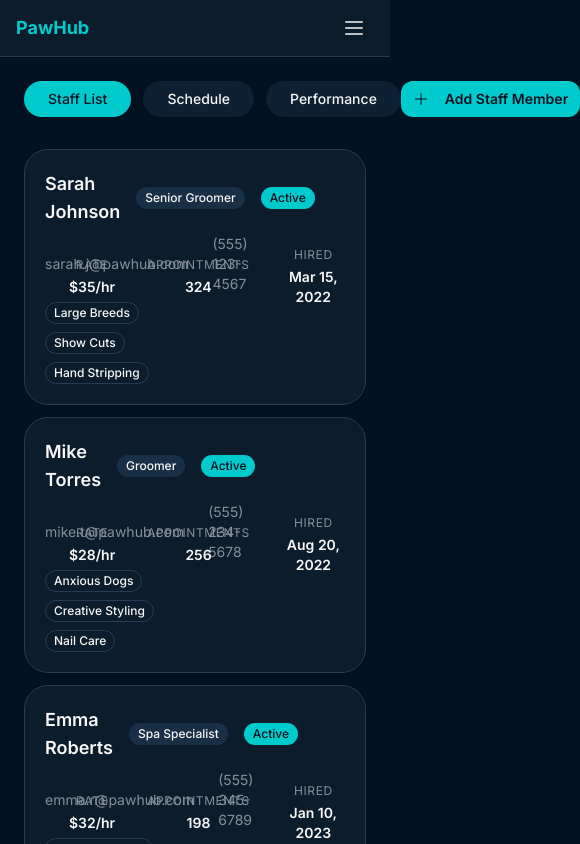
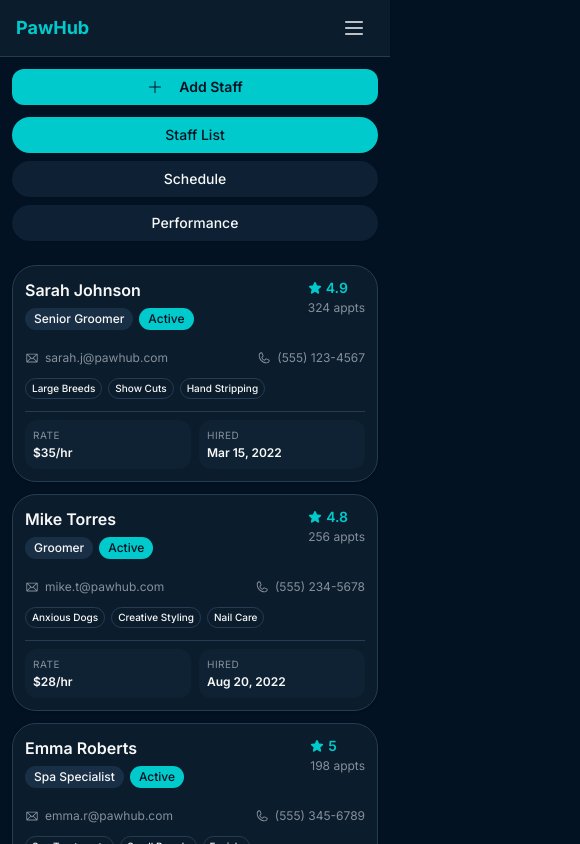
Before and after one commit to JimmysRanch/126, a React (Vite) app: page /staff in a window 390 px wide. Shown: the top 844 px of the page, 580 px wide, since content can reach past the window. Built offline with nearby package versions, Linux system fonts and the light colour scheme.

Commit message:
Generated by Spark: Create a mobile-optimized staff layout

```diff
--- a/src/pages/Staff.tsx
+++ b/src/pages/Staff.tsx
@@ -1,11 +1,12 @@
 import { useState } from 'react'
 import { useNavigate } from 'react-router-dom'
-import { Plus } from "@phosphor-icons/react"
+import { Plus, Envelope, Phone, Star } from "@phosphor-icons/react"
 import { Button } from "@/components/ui/button"
 import { Card } from "@/components/ui/card"
 import { Badge } from "@/components/ui/badge"
 import { Tabs, TabsContent, TabsList, TabsTrigger } from "@/components/ui/tabs"
 import { StaffScheduleView } from "@/components/StaffScheduleView"
+import { useIsMobile } from "@/hooks/use-mobile"
 
 const mockStaff = [
   {
@@ -78,19 +79,20 @@ const mockStaff = [
 export function Staff() {
   const navigate = useNavigate()
   const [activeTab, setActiveTab] = useState("list")
+  const isMobile = useIsMobile()
 
   return (
-    <div className="min-h-screen bg-background text-foreground p-6">
+    <div className="min-h-screen bg-background text-foreground p-3 sm:p-6">
       <div className="max-w-[1600px] mx-auto">
         <Tabs value={activeTab} onValueChange={setActiveTab} className="w-full">
-          <div className="flex items-center justify-between mb-6">
-            <div className="flex-1"></div>
+          <div className="flex flex-col sm:flex-row items-stretch sm:items-center justify-between gap-3 sm:gap-4 mb-4 sm:mb-6">
+            {!isMobile && <div className="flex-1"></div>}
 
-            <div className="flex items-center gap-3">
+            <div className={`flex ${isMobile ? 'flex-col' : 'items-center'} gap-2 sm:gap-3 ${isMobile ? 'order-2' : ''}`}>
               <Button
                 onClick={() => setActiveTab("list")}
                 variant={activeTab === "list" ? "default" : "secondary"}
-                className={`rounded-full px-6 font-medium transition-all duration-200 ${
+                className={`rounded-full ${isMobile ? 'w-full' : 'px-6'} font-medium transition-all duration-200 ${
                   activeTab === "list"
                     ? "bg-primary text-primary-foreground hover:bg-primary/90"
                     : "bg-secondary/50 hover:bg-secondary"
@@ -101,7 +103,7 @@ export function Staff() {
               <Button
                 onClick={() => setActiveTab("schedule")}
                 variant={activeTab === "schedule" ? "default" : "secondary"}
-                className={`rounded-full px-6 font-medium transition-all duration-200 ${
+                className={`rounded-full ${isMobile ? 'w-full' : 'px-6'} font-medium transition-all duration-200 ${
                   activeTab === "schedule"
                     ? "bg-primary text-primary-foreground hover:bg-primary/90"
                     : "bg-secondary/50 hover:bg-secondary"
@@ -112,7 +114,7 @@ export function Staff() {
               <Button
                 onClick={() => setActiveTab("performance")}
                 variant={activeTab === "performance" ? "default" : "secondary"}
-                className={`rounded-full px-6 font-medium transition-all duration-200 ${
+                className={`rounded-full ${isMobile ? 'w-full' : 'px-6'} font-medium transition-all duration-200 ${
                   activeTab === "performance"
                     ? "bg-primary text-primary-foreground hover:bg-primary/90"
                     : "bg-secondary/50 hover:bg-secondary"
@@ -122,12 +124,12 @@ export function Staff() {
               </Button>
             </div>
 
-            <div className="flex-1 flex justify-end">
+            <div className={`${isMobile ? 'w-full order-1' : 'flex-1 flex justify-end'}`}>
               <Button
-                className="bg-primary text-primary-foreground hover:bg-primary/90 font-semibold transition-all duration-200 hover:scale-[1.02]"
+                className={`bg-primary text-primary-foreground hover:bg-primary/90 font-semibold transition-all duration-200 hover:scale-[1.02] ${isMobile ? 'w-full' : ''}`}
               >
                 <Plus size={18} className="mr-2" />
-                Add Staff Member
+                {isMobile ? "Add Staff" : "Add Staff Member"}
               </Button>
             </div>
           </div>
@@ -137,9 +139,70 @@ export function Staff() {
               {mockStaff.map((staff) => (
                 <Card
                   key={staff.id}
-                  className="p-5 bg-card border-border hover:border-primary/50 transition-all duration-200 cursor-pointer"
+                  className="p-3 sm:p-5 bg-card border-border hover:border-primary/50 transition-all duration-200 cursor-pointer"
                   onClick={() => navigate(`/staff/${staff.id}`)}
                 >
+                  {isMobile ? (
+                    <div className="space-y-3">
+                      <div className="flex items-start justify-between gap-2">
+                        <div className="flex-1 min-w-0">
+                          <h3 className="text-base font-semibold mb-1.5">{staff.name}</h3>
+                          <div className="flex flex-wrap items-center gap-1.5 mb-2">
+                            <Badge variant="secondary" className="text-xs">
+                              {staff.role}
+                            </Badge>
+                            <Badge
+                              variant={staff.status === "Active" ? "default" : "secondary"}
+                              className={staff.status === "Active" ? "bg-primary text-primary-foreground text-xs" : "text-xs"}
+                            >
+                              {staff.status}
+                            </Badge>
+                          </div>
+                        </div>
+                        <div className="text-right shrink-0">
+                          <div className="flex items-center gap-1 text-primary mb-0.5">
+                            <Star size={14} weight="fill" />
+                            <span className="text-sm font-semibold">{staff.rating}</span>
+                          </div>
+                          <div className="text-xs text-muted-foreground">{staff.totalAppointments} appts</div>
+                        </div>
+                      </div>
+
+                      <div className="flex items-center gap-3 text-xs text-muted-foreground">
+                        <div className="flex items-center gap-1.5 flex-1 min-w-0">
+                          <Envelope size={14} className="shrink-0" />
+                          <span className="truncate">{staff.email}</span>
+                        </div>
+                        <div className="flex items-center gap-1.5 shrink-0">
+                          <Phone size={14} />
+                          <span>{staff.phone}</span>
+                        </div>
+                      </div>
+
+                      <div className="flex flex-wrap items-center gap-1.5">
+                        {staff.specialties.map((specialty, index) => (
+                          <Badge key={index} variant="outline" className="text-[10px] px-1.5 py-0.5">
+                            {specialty}
+                          </Badge>
+                        ))}
+                      </div>
+
+                      <div className="grid grid-cols-2 gap-2 pt-2 border-t border-border">
+                        <div className="bg-secondary/30 rounded-md p-2">
+                          <div className="text-[10px] text-muted-foreground uppercase tracking-wider mb-0.5">
+                            Rate
+                          </div>
+                          <div className="text-xs font-semibold">{staff.hourlyRate}</div>
+                        </div>
+                        <div className="bg-secondary/30 rounded-md p-2">
+                          <div className="text-[10px] text-muted-foreground uppercase tracking-wider mb-0.5">
+                            Hired
+                          </div>
+                          <div className="text-xs font-semibold">{staff.hireDate}</div>
+                        </div>
+                      </div>
+                    </div>
+                  ) : (
                     <div className="flex items-center justify-between gap-6">
                       <div className="flex-1 min-w-0">
                         <div className="flex items-center gap-4 mb-2">
@@ -190,6 +253,7 @@ export function Staff() {
                         </div>
                       </div>
                     </div>
+                  )}
                 </Card>
               ))}
             </div>
--- a/src/pages/StaffProfile.tsx
+++ b/src/pages/StaffProfile.tsx
@@ -13,6 +13,7 @@ import { Select, SelectContent, SelectItem, SelectTrigger, SelectValue } from "@
 import { useState } from "react"
 import { StaffScheduleView } from "@/components/StaffScheduleView"
 import { useKV } from "@github/spark/hooks"
+import { useIsMobile } from "@/hooks/use-mobile"
 
 export function StaffProfile() {
   const navigate = useNavigate()
@@ -137,26 +138,27 @@ export function StaffProfile() {
   const staff = staffData[staffId as keyof typeof staffData] || staffData["1"]
   const [activeTab, setActiveTab] = useState("overview")
   const [isEditDialogOpen, setIsEditDialogOpen] = useState(false)
+  const isMobile = useIsMobile()
 
   return (
-    <div className="min-h-screen bg-background text-foreground p-6">
-      <div className="max-w-[1400px] mx-auto space-y-6">
-        <header className="flex items-start justify-between gap-4">
-          <div className="flex items-start gap-4">
+    <div className="min-h-screen bg-background text-foreground p-3 sm:p-6">
+      <div className="max-w-[1400px] mx-auto space-y-4 sm:space-y-6">
+        <header className="flex flex-col sm:flex-row items-stretch sm:items-start justify-between gap-3 sm:gap-4">
+          <div className="flex items-start gap-3 sm:gap-4">
             <Button
               variant="ghost"
               size="icon"
-              className="mt-1 hover:bg-secondary transition-all duration-200"
+              className="mt-0.5 sm:mt-1 hover:bg-secondary transition-all duration-200 shrink-0"
               onClick={() => navigate('/staff')}
             >
-              <ArrowLeft size={24} />
+              <ArrowLeft size={isMobile ? 20 : 24} />
             </Button>
-            <div>
-              <h1 className="text-[32px] font-bold tracking-tight leading-none">
+            <div className="flex-1 min-w-0">
+              <h1 className={`${isMobile ? 'text-xl' : 'text-[32px]'} font-bold tracking-tight leading-none`}>
                 {staff.name}
               </h1>
-              <div className="flex items-center gap-3 mt-1">
-                <p className="text-xs text-muted-foreground uppercase tracking-wider">
+              <div className="flex items-center gap-2 sm:gap-3 mt-1 flex-wrap">
+                <p className="text-[10px] sm:text-xs text-muted-foreground uppercase tracking-wider">
                   {staff.role} • SINCE {staff.hireDate.toUpperCase()}
                 </p>
                 <Badge
@@ -168,12 +170,12 @@ export function StaffProfile() {
               </div>
             </div>
           </div>
-          <div className="flex items-center gap-3">
+          <div className="flex items-center gap-2 sm:gap-3">
             <Dialog>
               <DialogTrigger asChild>
                 <Button
                   variant="secondary"
-                  className="font-semibold transition-all duration-200 hover:scale-[1.02]"
+                  className={`font-semibold transition-all duration-200 hover:scale-[1.02] ${isMobile ? 'flex-1' : ''}`}
                 >
                   Contact
                 </Button>
@@ -203,10 +205,10 @@ export function StaffProfile() {
             <Button
               variant="ghost"
               size="icon"
-              className="hover:bg-secondary transition-all duration-200"
+              className="hover:bg-secondary transition-all duration-200 shrink-0"
               onClick={() => setIsEditDialogOpen(true)}
             >
-              <PencilSimple size={20} />
+              <PencilSimple size={isMobile ? 18 : 20} />
             </Button>
           </div>
         </header>
@@ -351,37 +353,37 @@ export function StaffProfile() {
         </Dialog>
 
         <Tabs value={activeTab} onValueChange={setActiveTab} className="w-full">
-          <div className="flex justify-center mb-6">
-            <TabsList className="bg-secondary/50">
+          <div className="flex justify-center mb-4 sm:mb-6">
+            <TabsList className={`bg-secondary/50 ${isMobile ? 'grid grid-cols-2 w-full gap-1' : ''}`}>
               <TabsTrigger
                 value="overview"
-                className="data-[state=active]:bg-primary data-[state=active]:text-primary-foreground"
+                className={`data-[state=active]:bg-primary data-[state=active]:text-primary-foreground ${isMobile ? 'text-xs' : ''}`}
               >
                 Overview
               </TabsTrigger>
               <TabsTrigger
                 value="history"
-                className="data-[state=active]:bg-primary data-[state=active]:text-primary-foreground"
+                className={`data-[state=active]:bg-primary data-[state=active]:text-primary-foreground ${isMobile ? 'text-xs' : ''}`}
               >
                 History
               </TabsTrigger>
               <TabsTrigger
                 value="payroll"
-                className="data-[state=active]:bg-primary data-[state=active]:text-primary-foreground"
+                className={`data-[state=active]:bg-primary data-[state=active]:text-primary-foreground ${isMobile ? 'text-xs' : ''}`}
               >
                 Payroll
               </TabsTrigger>
               <TabsTrigger
                 value="schedule"
-                className="data-[state=active]:bg-primary data-[state=active]:text-primary-foreground"
+                className={`data-[state=active]:bg-primary data-[state=active]:text-primary-foreground ${isMobile ? 'text-xs' : ''}`}
               >
                 Schedule
               </TabsTrigger>
             </TabsList>
           </div>
 
-          <TabsContent value="overview" className="mt-0 space-y-6">
-            <div className="grid grid-cols-1 md:grid-cols-5 gap-4">
+          <TabsContent value="overview" className="mt-0 space-y-4 sm:space-y-6">
+            <div className="grid grid-cols-2 md:grid-cols-5 gap-2 sm:gap-4">
               <StatWidget
                 stats={[
                   { label: "TOTAL APPTS", value: staff.stats.totalAppointments.toString() },
@@ -422,15 +424,42 @@ export function StaffProfile() {
               />
             </div>
 
-            <div className="space-y-6">
+            <div className="space-y-4 sm:space-y-6">
               <div>
-                <h3 className="text-sm font-semibold uppercase tracking-wider text-muted-foreground mb-4">
+                <h3 className="text-xs sm:text-sm font-semibold uppercase tracking-wider text-muted-foreground mb-3 sm:mb-4">
                   Upcoming Appointments
                 </h3>
-                <div className="space-y-3">
+                <div className="space-y-2 sm:space-y-3">
                   {staff.upcomingAppointments.length > 0 ? (
                     staff.upcomingAppointments.map((apt) => (
-                      <Card key={apt.id} className="p-4 bg-card border-border">
+                      <Card key={apt.id} className="p-3 sm:p-4 bg-card border-border">
+                        {isMobile ? (
+                          <div className="space-y-2">
+                            <div className="flex items-start justify-between gap-2">
+                              <div className="flex-1 min-w-0">
+                                <h4 className="font-semibold text-sm mb-1.5">{apt.client}</h4>
+                                <div className="flex items-center gap-1.5 flex-wrap">
+                                  <Badge variant="secondary" className="text-xs">
+                                    {apt.pet}
+                                  </Badge>
+                                  <Badge
+                                    variant={apt.status === "Confirmed" ? "default" : "secondary"}
+                                    className={apt.status === "Confirmed" ? "bg-primary text-primary-foreground text-xs" : "text-xs"}
+                                  >
+                                    {apt.status}
+                                  </Badge>
+                                </div>
+                              </div>
+                              <div className="text-right shrink-0">
+                                <div className="font-semibold text-sm">{apt.date}</div>
+                                <div className="text-xs text-muted-foreground">{apt.time}</div>
+                              </div>
+                            </div>
+                            <div className="text-xs text-muted-foreground">
+                              {apt.service} • {apt.duration}
+                            </div>
+                          </div>
+                        ) : (
                           <div className="flex items-center justify-between">
                             <div className="flex-1">
                               <div className="flex items-center gap-3 mb-2">
@@ -454,11 +483,12 @@ export function StaffProfile() {
                               <div className="text-sm text-muted-foreground">{apt.time} • {apt.duration}</div>
                             </div>
                           </div>
+                        )}
                       </Card>
                     ))
                   ) : (
-                    <Card className="p-12 bg-card border-border text-center">
-                      <p className="text-muted-foreground">
+                    <Card className="p-8 sm:p-12 bg-card border-border text-center">
+                      <p className="text-sm sm:text-base text-muted-foreground">
                         No upcoming appointments scheduled.
                       </p>
                     </Card>
@@ -467,13 +497,47 @@ export function StaffProfile() {
               </div>
 
               <div>
-                <h3 className="text-sm font-semibold uppercase tracking-wider text-muted-foreground mb-4">
+                <h3 className="text-xs sm:text-sm font-semibold uppercase tracking-wider text-muted-foreground mb-3 sm:mb-4">
                   Recent Appointments
                 </h3>
-                <div className="space-y-3">
+                <div className="space-y-2 sm:space-y-3">
                   {staff.recentAppointments.length > 0 ? (
                     staff.recentAppointments.map((apt) => (
-                      <Card key={apt.id} className="p-4 bg-card border-border">
+                      <Card key={apt.id} className="p-3 sm:p-4 bg-card border-border">
+                        {isMobile ? (
+                          <div className="space-y-2">
+                            <div className="flex items-start justify-between gap-2">
+                              <div className="flex-1 min-w-0">
+                                <div className="flex items-center gap-2 mb-1.5">
+                                  <h4 className="font-semibold text-sm">{apt.client}</h4>
+                                  <div className="text-xs text-primary">
+                                    {apt.rating} ⭐
+                                  </div>
+                                </div>
+                                <div className="flex items-center gap-1.5 flex-wrap mb-1.5">
+                                  <Badge variant="secondary" className="text-xs">
+                                    {apt.pet}
+                                  </Badge>
+                                </div>
+                                <div className="text-xs text-muted-foreground mb-1">
+                                  {apt.service}
+                                </div>
+                                {apt.notes && (
+                                  <div className="text-xs text-muted-foreground italic">
+                                    "{apt.notes}"
+                                  </div>
+                                )}
+                              </div>
+                              <div className="text-right shrink-0">
+                                <div className="font-semibold text-sm">{apt.date}</div>
+                                <div className="text-xs text-muted-foreground">{apt.time}</div>
+                                <div className="text-xs font-semibold text-primary mt-1">
+                                  {apt.cost} + {apt.tip}
+                                </div>
+                              </div>
+                            </div>
+                          </div>
+                        ) : (
                           <div className="flex items-center justify-between">
                             <div className="flex-1">
                               <div className="flex items-center gap-3 mb-2">
@@ -502,11 +566,12 @@ export function StaffProfile() {
                               </div>
                             </div>
                           </div>
+                        )}
                       </Card>
                     ))
                   ) : (
-                    <Card className="p-12 bg-card border-border text-center">
-                      <p className="text-muted-foreground">
+                    <Card className="p-8 sm:p-12 bg-card border-border text-center">
+                      <p className="text-sm sm:text-base text-muted-foreground">
                         No appointment history available.
                       </p>
                     </Card>
@@ -517,16 +582,16 @@ export function StaffProfile() {
           </TabsContent>
 
           <TabsContent value="history" className="mt-0">
-            <Card className="p-12 bg-card border-border text-center">
-              <p className="text-muted-foreground">
+            <Card className="p-8 sm:p-12 bg-card border-border text-center">
+              <p className="text-sm sm:text-base text-muted-foreground">
                 Complete activity history showing all actions performed by this staff member will appear here.
               </p>
             </Card>
           </TabsContent>
 
           <TabsContent value="payroll" className="mt-0">
-            <Card className="p-12 bg-card border-border text-center">
-              <p className="text-muted-foreground">
+            <Card className="p-8 sm:p-12 bg-card border-border text-center">
+              <p className="text-sm sm:text-base text-muted-foreground">
                 Payroll history and metrics will appear here.
               </p>
             </Card>
```
Also changed, not shown: src/components/StatWidget.tsx (+4 -4 lines). Lines whose indentation alone changed are shown as unchanged.
